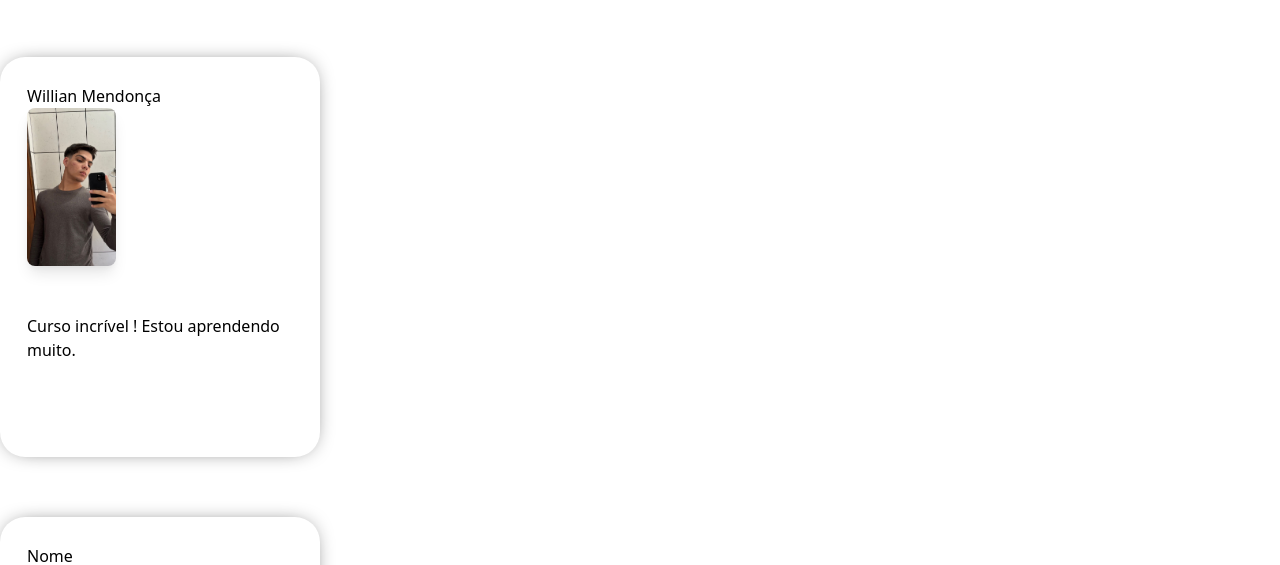
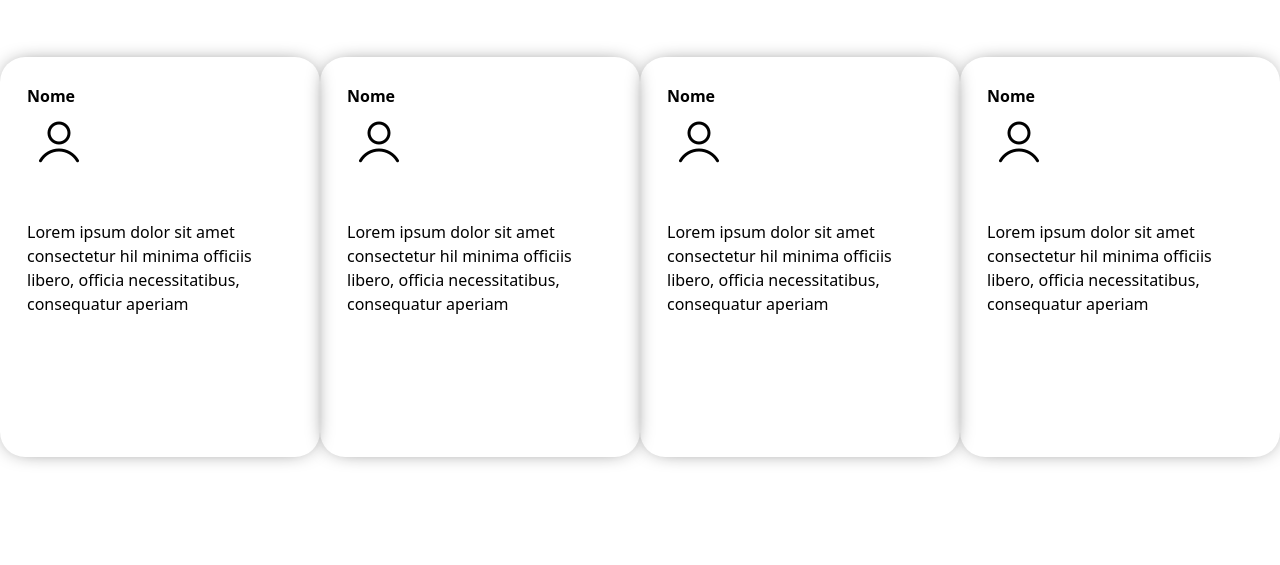
Before and after one commit to MarcosFDomborovski/Portfolio-ADS, a plain HTML site: page web/depoimentos/depoimentos.html in a window 1280 px wide. Shown: the part 128-693 px from the top of the page. Drawn offline with nearby package versions, Linux system fonts and the light colour scheme.

Commit message:
alinhamento de algumas imagens

```diff
--- a/web/depoimentos/depoimentos.html
+++ b/web/depoimentos/depoimentos.html
@@ -60,41 +60,42 @@
 
   <main>
     <span id="titulo">DEPOIMENTOS</span>
-    <ul class="grid-colegiados">
-      <li class="nav-item-grid">
-        <p class="nome-colegiado">Willian Mendonça</p>
-        <div class="md:w-1/3">
-          <img src="../../assets/images/aluno-ads.jfif" alt="projeto-2" class="rounded-lg shadow-lg">
+    <ul class="flex flex-row justify-center ">
+      <li class="nav-item-grid ">
+        <p class="nome-colegiado font-bold">Nome</p>
+        <div class="md:w-20">
+          <img src="../../assets/icons/person.png" alt="projeto-2" class="rounded-lg">
         </div>
         <br><br>
-        <p class="descricao-colegiados">
-          Curso incrível ! Estou aprendendo muito.
-        </p>
+        <p class="descricao-colegiados">Lorem ipsum dolor sit amet consectetur hil minima officiis libero, officia
+          necessitatibus, consequatur aperiam</p>
         <br>
       </li>
       <li class="nav-item-grid">
-        <p class="nome-colegiado">Nome</p>
-        <img src="../../assets/images/5-stars.png" alt="professor" class="img-colegiados" />
+        <p class="nome-colegiado font-bold">Nome</p>
+        <img src="../../assets/icons/person.png" alt="projeto-2" class="rounded-lg">
         <br><br>
-        <p class="descricao-colegiados">Professor de XXXXXX</p>
+        <p class="descricao-colegiados">Lorem ipsum dolor sit amet consectetur hil minima officiis libero, officia
+          necessitatibus, consequatur aperiam</p>
         <br>
 
       </li>
       <li class="nav-item-grid">
-        <p class="nome-colegiado">Nome</p>
-        <img src="../../assets/images/5-stars.png" alt="professor" class="img-colegiados" />
+        <p class="nome-colegiado font-bold">Nome</p>
+        <img src="../../assets/icons/person.png" alt="projeto-2" class="rounded-lg">
         <br><br>
-        <p class="descricao-colegiados">Professor de XXXXXX</p>
+        <p class="descricao-colegiados">Lorem ipsum dolor sit amet consectetur hil minima officiis libero, officia
+          necessitatibus, consequatur aperiam</p>
         <br>
 
       </li>
       <li class="nav-item-grid">
-        <p class="nome-colegiado">Nome</p>
-        <img src="../../assets/images/5-stars.png" alt="professor" class="img-colegiados" />
+        <p class="nome-colegiado font-bold">Nome</p>
+        <img src="../../assets/icons/person.png" alt="projeto-2" class="rounded-lg">
         <br><br>
-        <p class="descricao-colegiados">Professor de XXXXXX</p>
+        <p class="descricao-colegiados">Lorem ipsum dolor sit amet consectetur hil minima officiis libero, officia
+          necessitatibus, consequatur aperiam</p>
         <br>
-
       </li>
     </ul>
   </main>
```
Also changed, not shown: web/colegiados/colegiados.html (+65 -41 lines), web/home/index.html (+43 -13 lines), assets/icons/person.png (added).
